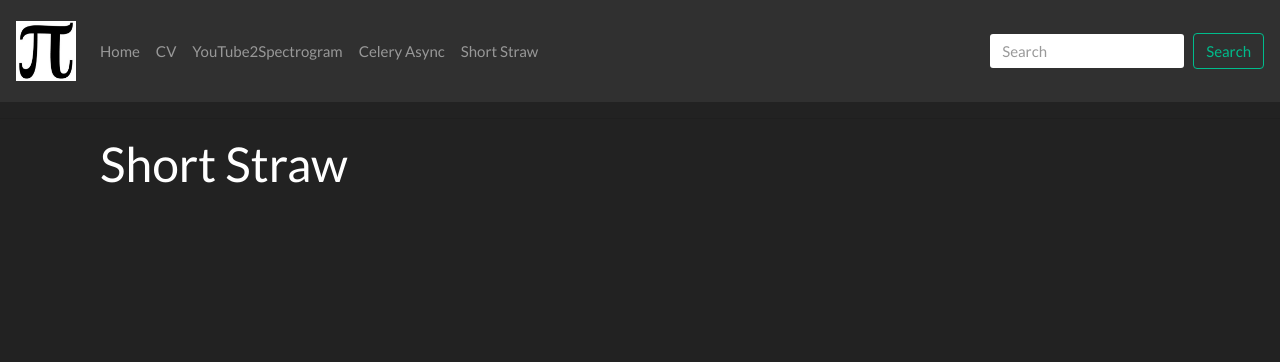
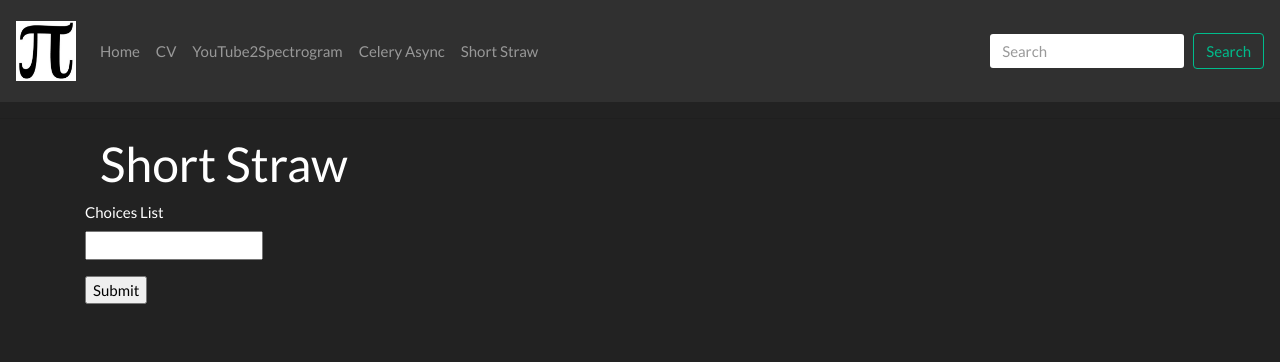
Before and after one commit to joshuamhtsang/personal_flask_website, a Flask app: page /shortstraw in a window 1280 px wide. Shown: the top 362 px of the page. Run offline with Flask 2, Linux system fonts and the light colour scheme; some libraries are stand-ins or nearby versions.

Commit message:
Added the list submission field

```diff
--- a/personal_flask_website/blueprints/short_straw/templates/short_straw/index.html
+++ b/personal_flask_website/blueprints/short_straw/templates/short_straw/index.html
@@ -11,4 +11,16 @@ your stay.{% endblock %}
         <h1>Short Straw</h1>
     </div>
     </body>
+    <form action="" method="post" novalidate>
+        {{ form.hidden_tag() }}
+        {{ form.csrf_token }}
+        <p>
+            {{ form.choices_list_str.label }}<br>
+            {{ form.choices_list_str() }}
+            {% if form.choices_list_str.errors %}
+                <ul class="errors">{% for error in form.choices_list_str.errors %}<li>{{ error }}</li>{% endfor %}</ul>
+            {% endif %}
+        </p>
+        <p>{{ form.submit() }}</p>
+    </form>
 {% endblock %}
--- a/personal_flask_website/blueprints/short_straw/views.py
+++ b/personal_flask_website/blueprints/short_straw/views.py
@@ -9,4 +9,4 @@ def index():
     form = ListForm()
     if form.validate_on_submit():
         flash('List submitted: %s' % form.choices_list_str)
-    return render_template('short_straw/index.html', title='Placeholder')
+    return render_template('short_straw/index.html', title='Placeholder', form=form)
```
